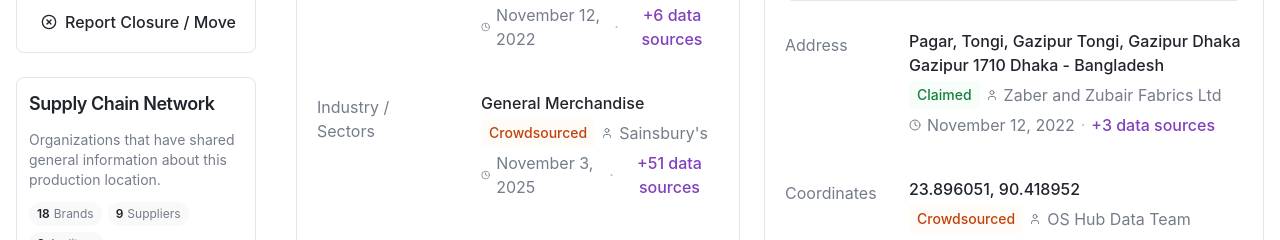
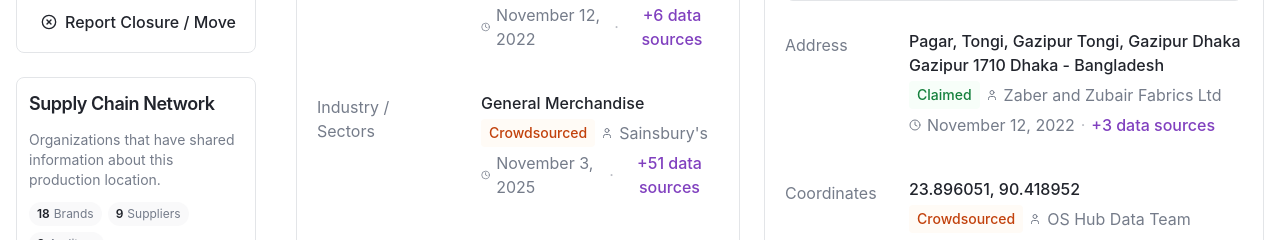
Before and after one commit to pranaliOSH/finalproductionlocationdesign, a React (Vite) app: page /facilities/1 in a window 1280 px wide. Shown: the part 780-1020 px from the top of the page. Built offline with nearby package versions, Linux system fonts and the light colour scheme; the HTML template or start-up script is replaced by a standard one.

Commit message:
Visual edit in Lovable
Edited UI in Lovable

```diff
--- a/src/components/facility/SidebarNetwork.tsx
+++ b/src/components/facility/SidebarNetwork.tsx
@@ -106,7 +106,7 @@ export function SidebarNetwork({ contributors, totalContributors, typeCounts }:
           <h3 className="text-lg font-semibold text-foreground">Supply Chain Network</h3>
         </div>
 
-        <p className="text-sm text-muted-foreground">Organizations that have shared general information about this production location.
+        <p className="text-sm text-muted-foreground">Organizations that have shared information about this production location.
 
         </p>
 
```
